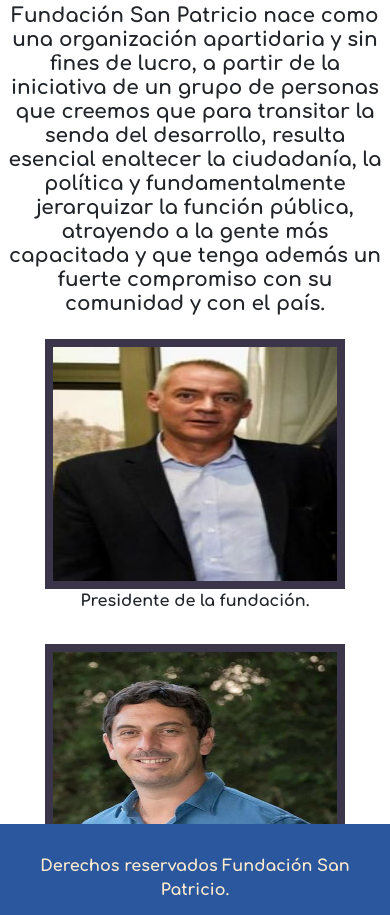
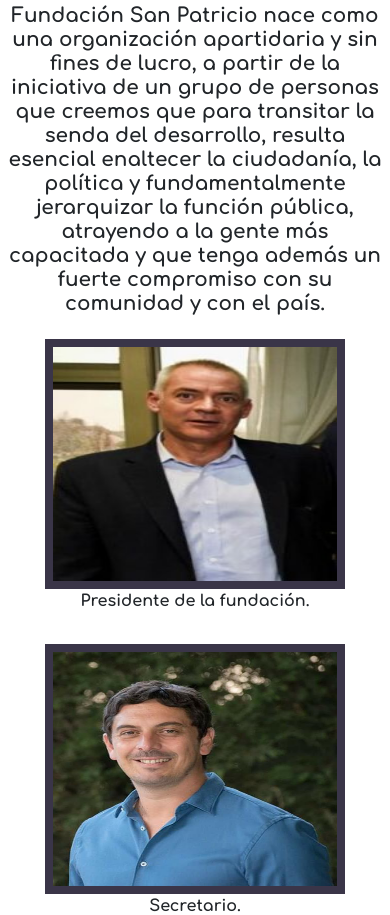
Before and after one commit to tomisilveira/PreEntrega2Silveira, a website: page section/nosotros.html in a window 390 px wide. Shown: the part 123-1038 px from the top of the page. Drawn offline with nearby package versions, Linux system fonts and the light colour scheme; a web font is replaced by a local one.

Commit message:
correciones mobile first valores y nosotros.

```diff
--- a/sass/styles.scss
+++ b/sass/styles.scss
@@ -17,12 +17,13 @@
 }
 
 #height-valores {
-    height: 500px;
+    height: 1200px;
     align-items: center;
 }
 
 #height-nosotros {
-    @extend #height-valores;
+    height: 900px;
+    align-items: center;
 }
 
 
```
Also changed, not shown: css/styles.css, 1 other file.
